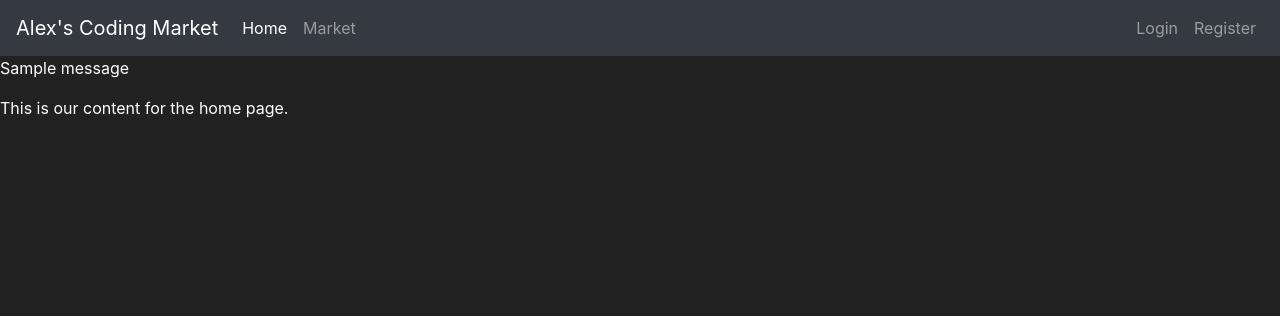
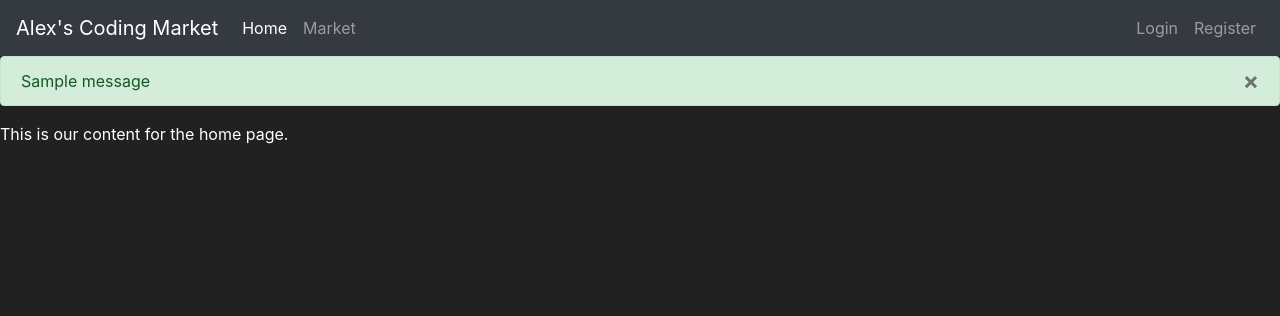
Before and after one commit to UkrainianProgrammer/Market, a Flask app: page / in a window 1280 px wide. Shown: the top 316 px of the page. Run offline with Flask 3, Linux system fonts and the light colour scheme; one stand-in notice (Sample message) is shown; some libraries are stand-ins or nearby versions.

Commit message:
Imporoved flash display

```diff
--- a/market/templates/base.html
+++ b/market/templates/base.html
@@ -40,7 +40,12 @@
       {% with messages = get_flashed_messages(with_categories=true) %}
         {% if messages %}
             {% for category, message in messages %}
-                <p>{{ message }}</p>
+                <div class="alert alert-{{ category }}">
+                    <button type="button" class="m1-2 mb-1 close" data-dismiss="alert" aria-label="Close">
+                        <span aria-hidden="true">&times;</span>
+                    </button>
+                    {{ message }}
+                </div>
             {% endfor %}
         {% endif %}
       {% endwith %}
```
